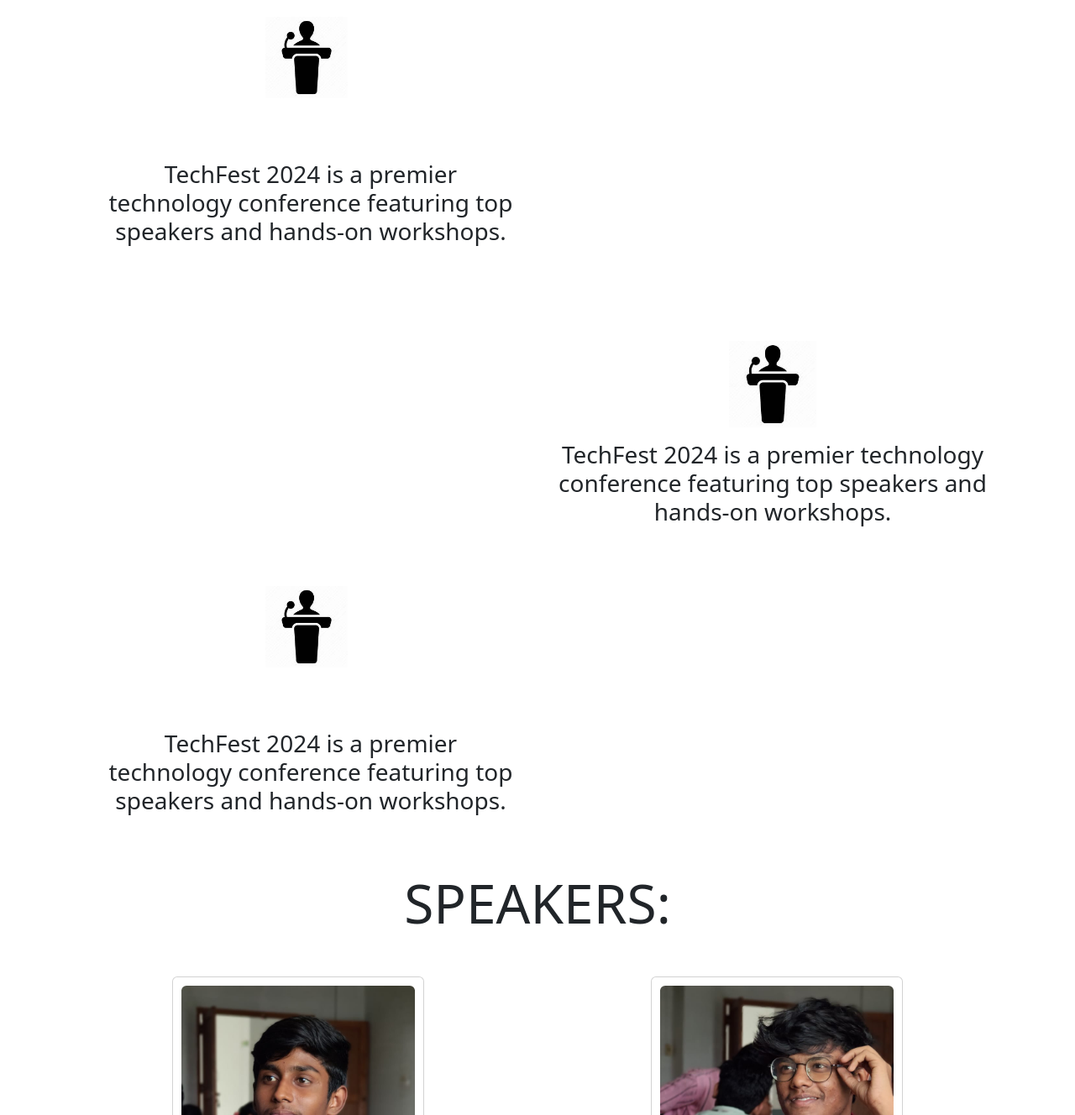
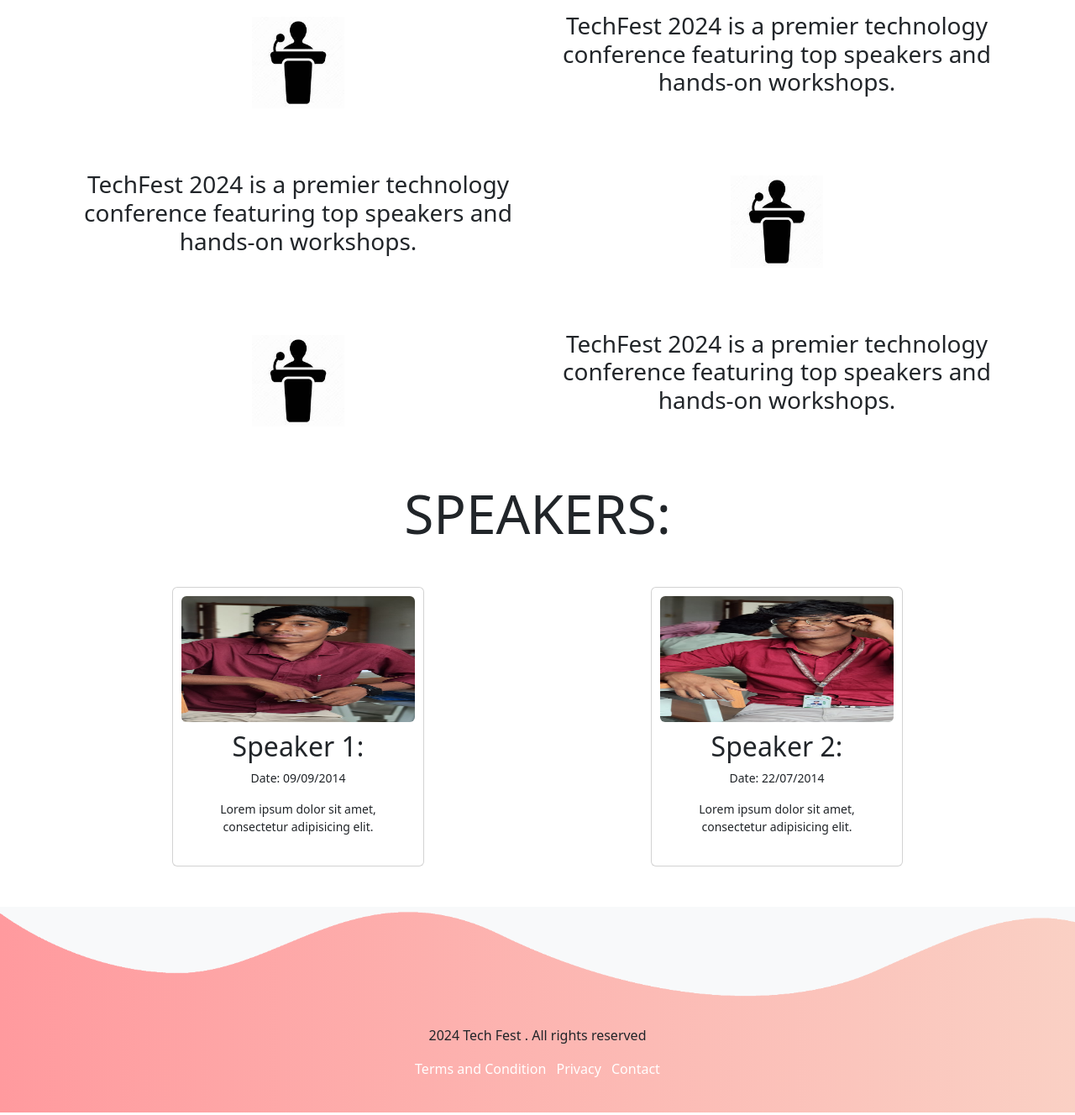
Before and after one commit to PRAVEEN0E/Event-page, a plain HTML site: page index.html in a window 1280 px wide. Shown: the part 600-1928 px from the top of the page at 84% size. Drawn offline with nearby package versions, Linux system fonts and the light colour scheme.

Commit message:
index.html

```diff
--- a/index.html
+++ b/index.html
@@ -3,16 +3,19 @@
 <head>
     <meta charset="UTF-8">
     <meta name="viewport" content="width=device-width, initial-scale=1.0">
-    <title>Document</title>
+    <title>Event</title>
+    <link rel="icon" href="/img/main mic.png">
     <link href="https://cdn.jsdelivr.net/npm/bootstrap@5.3.3/dist/css/bootstrap.min.css" rel="stylesheet" integrity="sha384-QWTKZyjpPEjISv5WaRU9OFeRpok6YctnYmDr5pNlyT2bRjXh0JMhjY6hW+ALEwIH" crossorigin="anonymous">
     <link rel="stylesheet" href="style.css">
 </head>
 <body>
 <header id="navbar" class="sticky-top">
-    <nav class="navbar navbar-dark   navbar-expand-lg">
+    <nav class="navbar navbar-dark navbar-expand-lg">
         <div class="container">
-       <div> <a class="navbar-brand" href="#">Tech Fest</a></div>
-       <button type="button" class="navbar-toggler" data-bs-toggle="collapse" data-bs-target="#navbarcoll"> <span class="navbar-toggler-icon"></span></button>
+            <a class="navbar-brand" href="#">Tech Fest</a>
+            <button type="button" class="navbar-toggler" data-bs-toggle="collapse" data-bs-target="#navbarcoll">
+                <span class="navbar-toggler-icon"></span>
+            </button>
             <div class="collapse navbar-collapse" id="navbarcoll">
                 <ul class="navbar-nav ms-auto">
                     <li class="nav-item"><a class="nav-link text-danger" href="#">Home</a></li>
@@ -23,63 +26,70 @@
         </div>
     </nav>
 </header>
+
 <section id="first">
     <div class="container">
-        <div class="row">
-            <div class="col-md-6 " id="xc">
+        <div class="row align-items-center"> <!-- UPDATED: align-items-center for vertical alignment -->
+            <div class="col-md-6 mb-4 mb-md-0" id="xc"> <!-- UPDATED: mb classes for spacing -->
                 <h1>TechFest 2024</h1>
-                <p> Every great achievement was once considered impossible. Believe in your dreams, and make the impossible your reality  Join us for an unforgettable experience on Jan 20, 2024! </p>
+                <p>Every great achievement was once considered impossible. Believe in your dreams, and make the impossible your reality. Join us for an unforgettable experience on Jan 20, 2024!</p>
                 <p>TechFest 2024 is a premier technology conference featuring top speakers and hands-on workshops.</p>
-
             </div>
-            <div class="col-md-6">
-                <img src="img/main mic.png" class="first-img" alt="">
+            <div class="col-md-6 text-center"> <!-- UPDATED: text-center -->
+                <img src="img/main mic.png" class="img-fluid first-img" alt="Tech Fest Mic"> <!-- UPDATED: img-fluid -->
             </div>
         </div>
     </div>
-    <img src="img/wave1.png"  class="wave-img">
-
+    <img src="img/wave1.png" class="wave-img img-fluid" alt="Wave Design"> <!-- UPDATED: img-fluid -->
 </section>
 
-<section>
-<div class="container" id="sp">
-
-        <div class="row text-center m-5">
-        <div class="col-sm-6">
-        <img src="img/mic1.jpg" class="m-3" id="mic-img"></div>
-       <div class="card-body"> <div class="col-sm-6 mt-5">
-        <h3>TechFest 2024 is a premier technology conference featuring top speakers and hands-on workshops.</h3></div>
-        </div></div>
-        <div class="row text-center ms-5 ">
-            <div class="col-sm-6">
-
+<section id="sp">
+    <div class="container my-5"> <!-- UPDATED: my-5 for spacing -->
+        <div class="row text-center">
+            <div class="col-md-6">
+                <img src="img/mic1.jpg" class="img-fluid m-3" id="mic-img" alt="Microphone"> <!-- UPDATED: img-fluid -->
+            </div>
+            <div class="col-md-6">
+                <div class="card-body">
+                    <h3>TechFest 2024 is a premier technology conference featuring top speakers and hands-on workshops.</h3>
+                </div>
+            </div>
+        </div>
+    </div>
+    <div class="container my-5"> <!-- UPDATED: my-5 for spacing -->
+        <div class="row text-center">
+            <div class="col-md-6">
+                <div class="card-body">
+                    <h3>TechFest 2024 is a premier technology conference featuring top speakers and hands-on workshops.</h3>
+                </div>
+            </div>
+            <div class="col-md-6">
+                <img src="img/mic1.jpg" class="img-fluid m-3" id="mic-img" alt="Microphone"> <!-- UPDATED: img-fluid -->
+            </div>
 
         </div>
-            <div class="col-sm-6 mt-5"> <img src="img/mic1.jpg" class="mb-3" id="mic-img">
-            <h3>TechFest 2024 is a premier technology conference featuring top speakers and hands-on workshops.</h3></div>
     </div>
-        <div class="row text-center m-5">
-            <div class="col-sm-6">
-            <img src="img/mic1.jpg" class="m-3" id="mic-img"></div>
-           <div class="card-body"> <div class="col-sm-6 mt-5">
-            <h3>TechFest 2024 is a premier technology conference featuring top speakers and hands-on workshops.</h3></div>
-            </div></div>
-
+    <div class="container my-5"> <!-- UPDATED: my-5 for spacing -->
+        <div class="row text-center">
+            <div class="col-md-6">
+                <img src="img/mic1.jpg" class="img-fluid m-3" id="mic-img" alt="Microphone"> <!-- UPDATED: img-fluid -->
             </div>
-
+            <div class="col-md-6">
+                <div class="card-body">
+                    <h3>TechFest 2024 is a premier technology conference featuring top speakers and hands-on workshops.</h3>
+                </div>
+            </div>
+        </div>
+    </div>
 </section>
 
 <section class="text-center">
-    <h2 class="display-3 mb-5"> SPEAKERS:</h2>
+    <h2 class="display-3 mb-5">SPEAKERS:</h2>
     <div class="container">
         <div class="row g-4"> <!-- g-4 adds gap between grid items -->
-            <div class="col-12 col-md-6 col-lg-6">
-                <div class="card">
-                    <div class="row">
-                        <div class="col-6 col-sm-12">
-                            <img class="img-fluid rounded-2 h-100 w-100" src="img/img1.jpeg" alt="Card image">
-                        </div>
-                        <div class="col-6 col-sm-12">
+            <div class="col-12 col-md-6">
+                <div class="card h-100"> <!-- UPDATED: h-100 for equal-height cards -->
+                    <img class="  rounded-2" src="img/img1.jpeg" alt="Speaker 1"> <!-- UPDATED: img-fluid -->
                     <div class="card-body">
                         <h2>Speaker 1:</h2>
                         <p>Date: 09/09/2014</p>
@@ -87,15 +97,9 @@
                     </div>
                 </div>
             </div>
-                </div>
-            </div>
-            <div class="col-12 col-md-6 col-lg-6">
-                <div class="card">
-                    <div class="row">
-                        <div class="col-6 col-sm-12">
-                            <img class="img-fluid rounded-2 h-100 w-100" src="img/img2.jpeg" alt="Card image">
-                        </div>
-                        <div class="col-6 col-sm-12">
+            <div class="col-12 col-md-6">
+                <div class="card h-100"> <!-- UPDATED: h-100 for equal-height cards -->
+                    <img class=" rounded-2" src="img/img2.jpeg" alt="Speaker 2"> <!-- UPDATED: img-fluid -->
                     <div class="card-body">
                         <h2>Speaker 2:</h2>
                         <p>Date: 22/07/2014</p>
@@ -105,31 +109,22 @@
             </div>
         </div>
     </div>
-        </div>
-    </div>
+</section>
 
-</section>
 <section class="last mt-5">
-    <img src="img/wave2.png" class="wave-img">
-
-    <footer>
-        <div class="row ms-5">
-            <div class="col">
-                <p>2024 Tech Fest . All rights receved</p>
-            </div>
-            <div class="col">
+    <img src="img/wave2.png" class="wave-img img-fluid" alt="Wave Design"> <!-- UPDATED: img-fluid -->
+    <footer class="text-center py-4"> <!-- UPDATED: Centered and added padding -->
+        <p>2024 Tech Fest . All rights reserved</p>
         <nav>
             <ul class="list-inline">
                 <li class="list-inline-item"><a class="text-white text-decoration-none" href="#">Terms and Condition</a></li>
-                        <li class="list-inline-item"><a class="text-white text-decoration-none" href="#">privacy</a></li>
-                        <li class="list-inline-item"><a class="text-white text-decoration-none" href="#">contant</a></li>
+                <li class="list-inline-item"><a class="text-white text-decoration-none" href="#">Privacy</a></li>
+                <li class="list-inline-item"><a class="text-white text-decoration-none" href="#">Contact</a></li> <!-- UPDATED: Fixed typo -->
             </ul>
         </nav>
-            </div>
-        </div>
     </footer>
+</section>
 
-</section>
 <script src="https://cdn.jsdelivr.net/npm/bootstrap@5.3.3/dist/js/bootstrap.bundle.min.js" integrity="sha384-YvpcrYf0tY3lHB60NNkmXc5s9fDVZLESaAA55NDzOxhy9GkcIdslK1eN7N6jIeHz" crossorigin="anonymous"></script>
 </body>
 </html>
```
Lines whose indentation alone changed are shown as unchanged.
